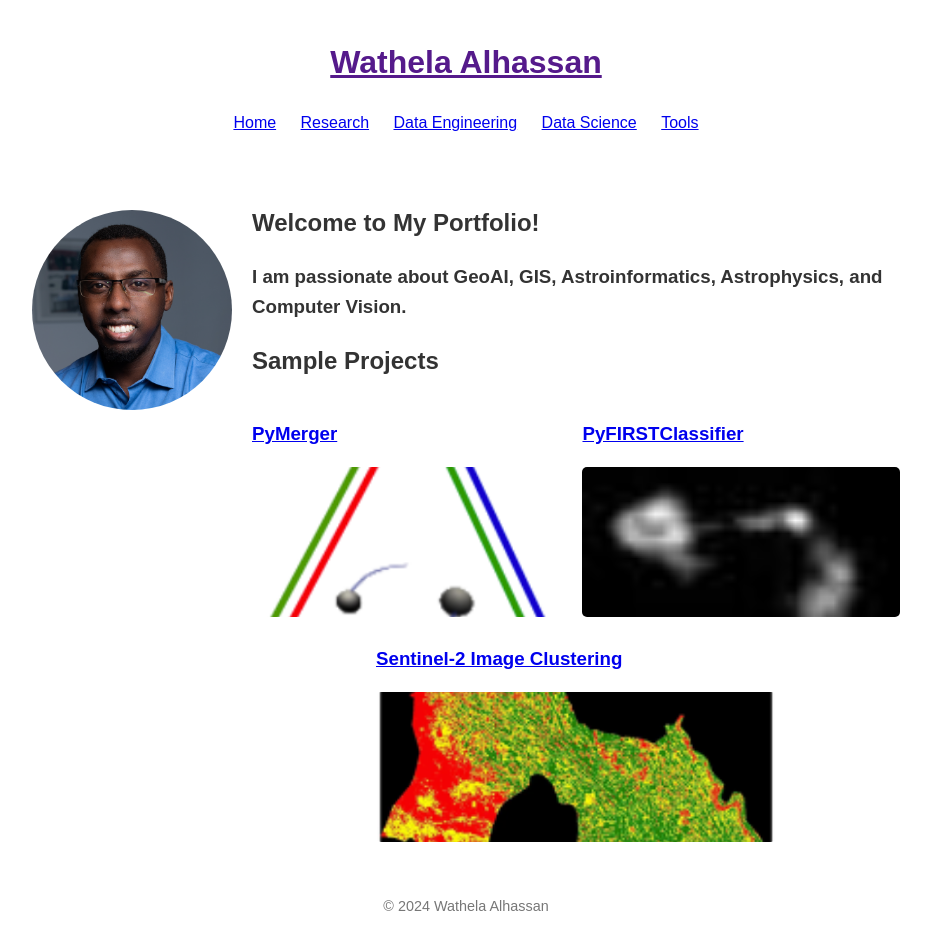
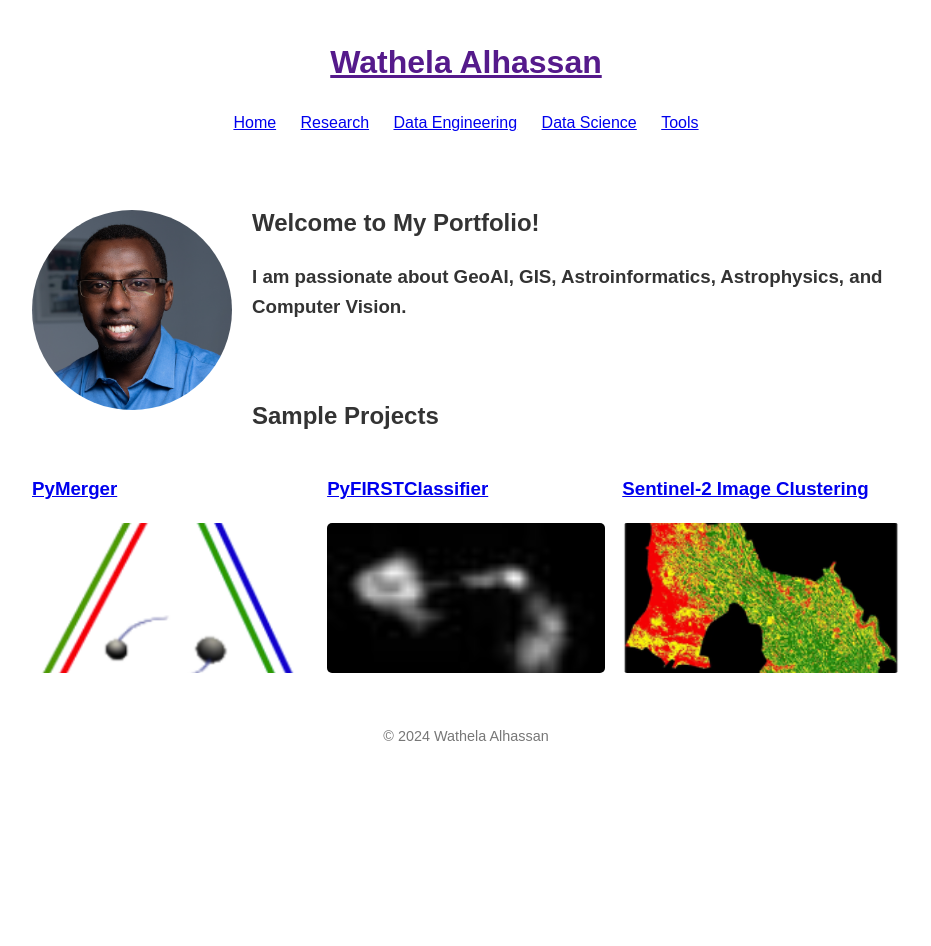
Before and after one commit to wathela/wathela.github.io, a Jekyll site: the page built from index.md, in a window 1280 px wide. Shown: the whole page, without its empty margins (174-1105 px from the left). Built offline with Jekyll 4.4.1, drawn with Linux system fonts in a browser that asks for light colours; after the commit the page ends 900 px from its top, so only the background shows below that.

Commit message:
update index  md

```diff
--- a/index.md
+++ b/index.md
@@ -14,7 +14,7 @@
 
 ### I am passionate about GeoAI, GIS, Astroinformatics, Astrophysics, and Computer Vision.
 
-
+<div style="margin-bottom: 2cm;"></div>
 
 ## Sample Projects
 
```
